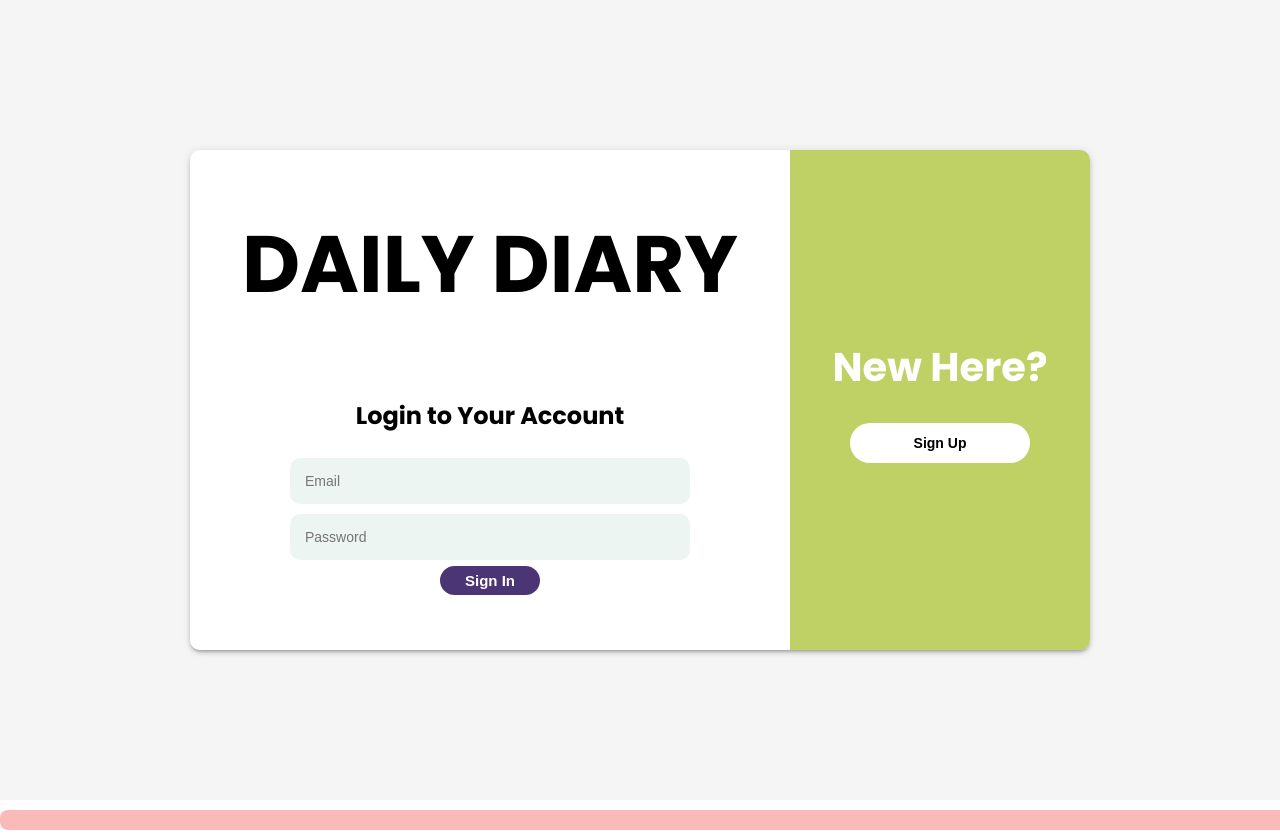
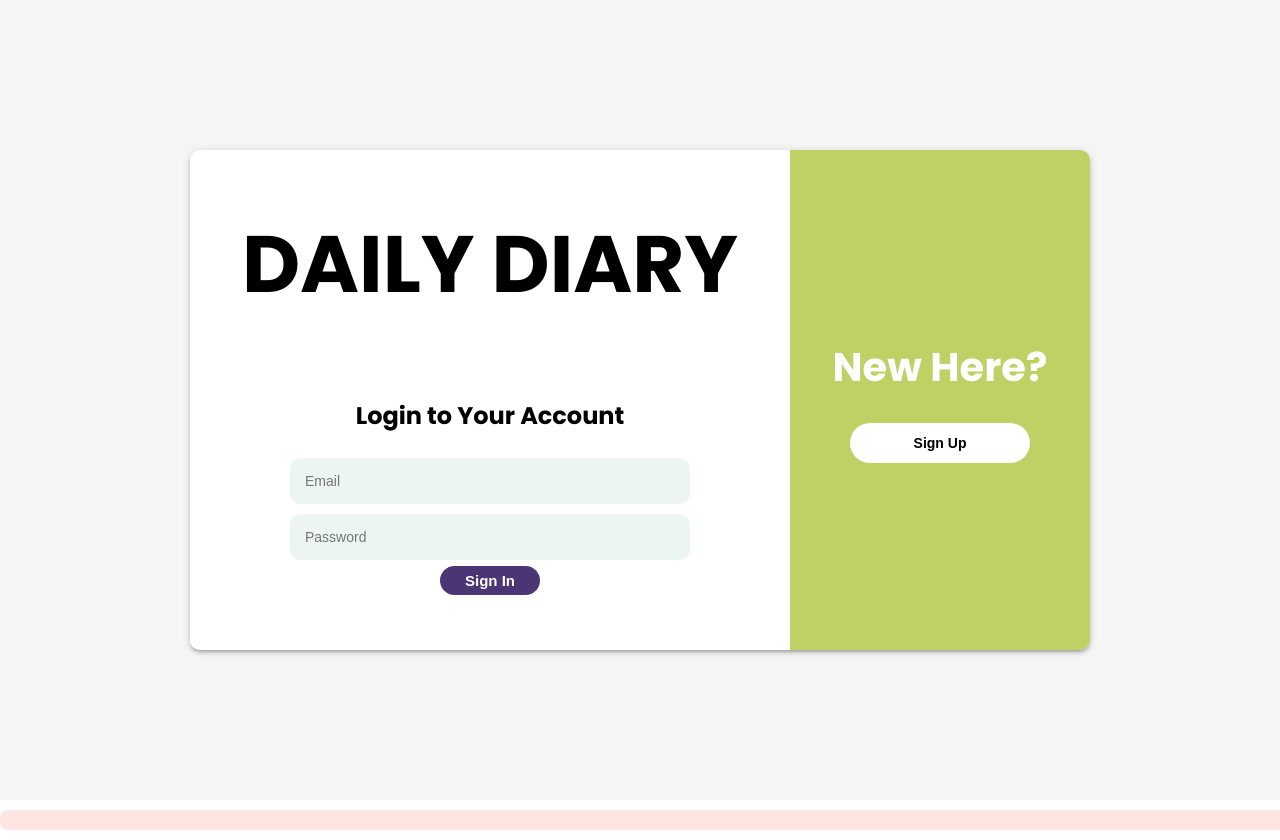
Before and after one commit to deepika-pdx/FullStack_FinalProject, a React (Create React App) app in the folder views/: page /login in a window 1280 px wide. Built offline with nearby package versions, Linux system fonts and the light colour scheme.

Commit message:
Commit change for bg-colo css

```diff
--- a/views/src/styles/Leftside.css
+++ b/views/src/styles/Leftside.css
@@ -4,7 +4,7 @@
   display: flex;
   flex-direction: column;
   align-items: center;
-  background-color: rgb(250, 186, 186);
+  background-color: mistyrose;
   width: 100%;
   margin: 10px auto;
   padding: 10px;
```
